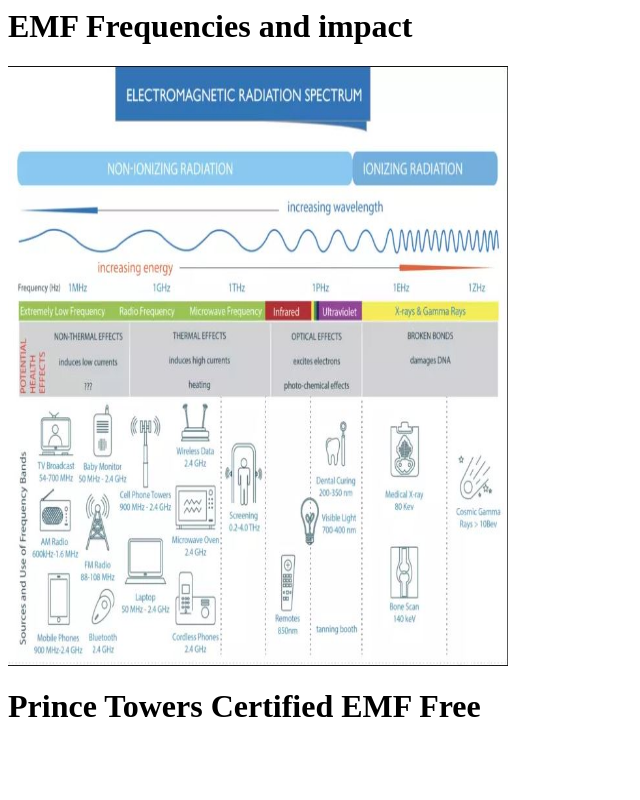
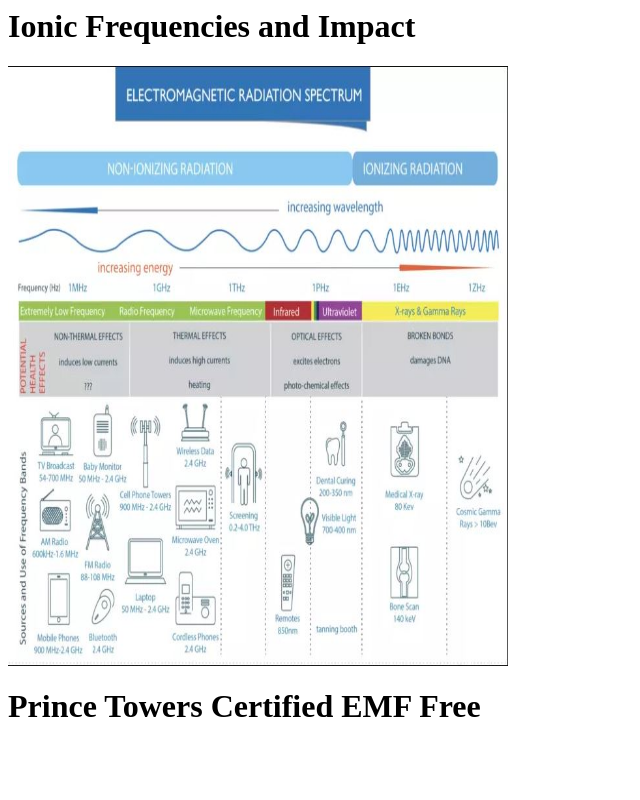
Before and after one commit to ptfoa/announcements, a plain HTML site: page index.html in a window 1280 px wide. Shown: the top 800 px of the page, without its empty margins (0-640 px from the left). Drawn offline with Linux system fonts and the light colour scheme.

Commit message:
Update index.html

```diff
--- a/index.html
+++ b/index.html
@@ -1,5 +1,5 @@
 <html>
-<h1>EMF Frequencies and impact</h1>
+<h1>Ionic Frequencies and Impact</h1>
 <img src="EMFSpectrum.JPG" width="500" height="600">
 <h1>Prince Towers Certified EMF Free</h1>
 <br><br><br><img src="DoT_EMF.JPG" width="1500" height="400">
```
